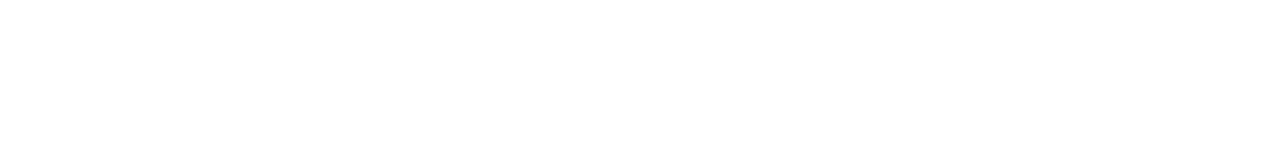
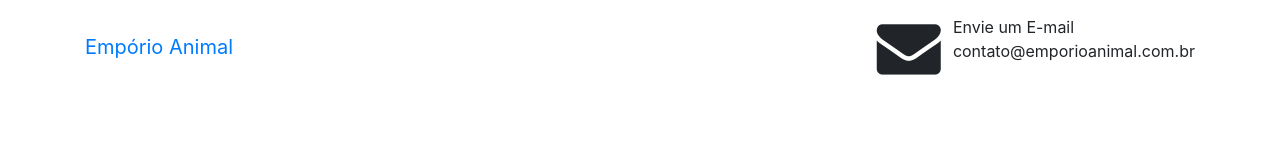
Before and after one commit to feliperiboldi/site-emporio-animal, a plain HTML site: page index.html in a window 1280 px wide. Drawn offline with nearby package versions, Linux system fonts and the light colour scheme; a web font is replaced by a local one.

Commit message:
Estrutura do Cabeçaho e Introdução do Sass

```diff
--- a/assets/scss/main.scss
+++ b/assets/scss/main.scss
@@ -2,3 +2,37 @@ html, body {
 	margin: 0;
 	padding: 0;
 }
+
+/* Variavéis
+
+Fontes */
+$fonte-padrao: "Lato";
+$fonte-secundaria: "Ranga";
+$fonte-light: 300;
+$fonte-regular: 400;
+$fonte-bold: 700;
+$fonte-black: 900;
+
+/*Cores */
+$cor-principal: #1a1416;
+$cor-secundaria: #fdcc03;
+
+/* Cabeçaho */
+.cabecalho-principal {
+	padding: 15px 0;
+}
+
+.cabecalho-area {
+	display: flex;
+	justify-content: space-between;
+	align-items: center;
+}
+
+.contato-cabecalho {
+	display: flex;
+}
+
+.email-icone-cabecalho {
+	font-size: 2em;
+	padding-right: 12px;
+}
--- a/index.html
+++ b/index.html
@@ -12,13 +12,30 @@
     <!-- OWL Carousel-->
     <link rel="stylesheet" href="https://cdnjs.cloudflare.com/ajax/libs/OwlCarousel2/2.3.4/assets/owl.carousel.min.css">
 
+    <!-- Font Awesome -->
+    <link rel="stylesheet" href="https://stackpath.bootstrapcdn.com/font-awesome/4.7.0/css/font-awesome.min.css">
+
     <!-- Google Fonts -->
-    <link href="https://fonts.googleapis.com/css?family=Open+Sans:300,400,600,700,800" rel="stylesheet">
+   <link rel="stylesheet" href="https://fonts.googleapis.com/css?family=Lato:300,400,700,900|Ranga:400,700">
 
     <!-- Main CSS -->
     <link rel="stylesheet" href="./assets/css/main.css">
   </head>
   <body>
+    <header class="cabecalho-principal">
+        <div class="container">
+            <div class="cabecalho-area">
+                <div class="logo-cabecalho">
+                    <a href="#" class="navbar-brand">Empório Animal</a>
+                </div>
+
+                <div class="contato-cabecalho">
+                    <i class="fa fa-envelope email-icone-cabecalho"></i>
+                    <p>Envie um E-mail <br/> contato@emporioanimal.com.br</p>
+                </div>
+            </div>
+        </div>
+    </header>
 
     <!-- Optional JavaScript -->
     <!-- jQuery first, then Popper.js, then Bootstrap JS -->
```
Also changed, not shown: assets/css/main.css.
